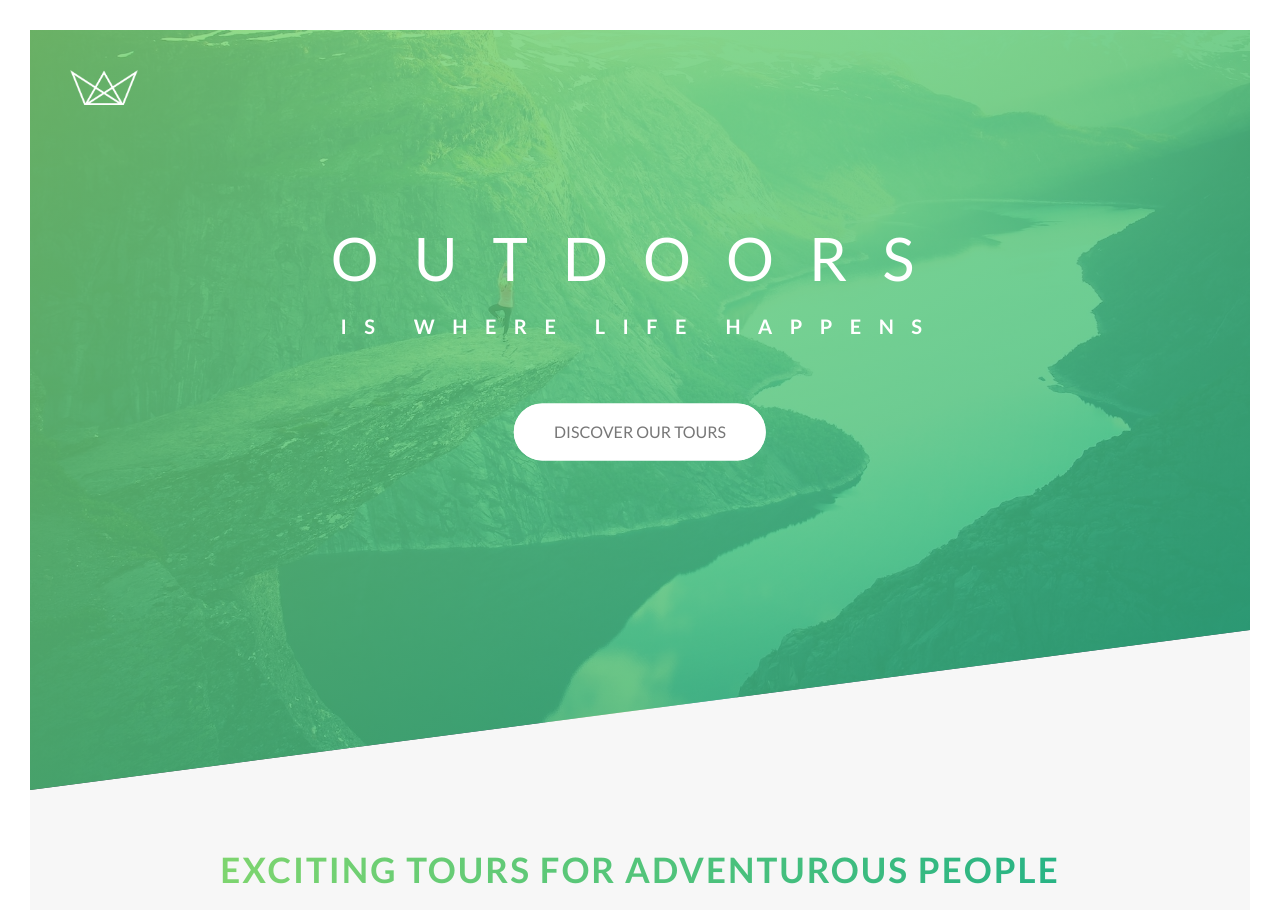
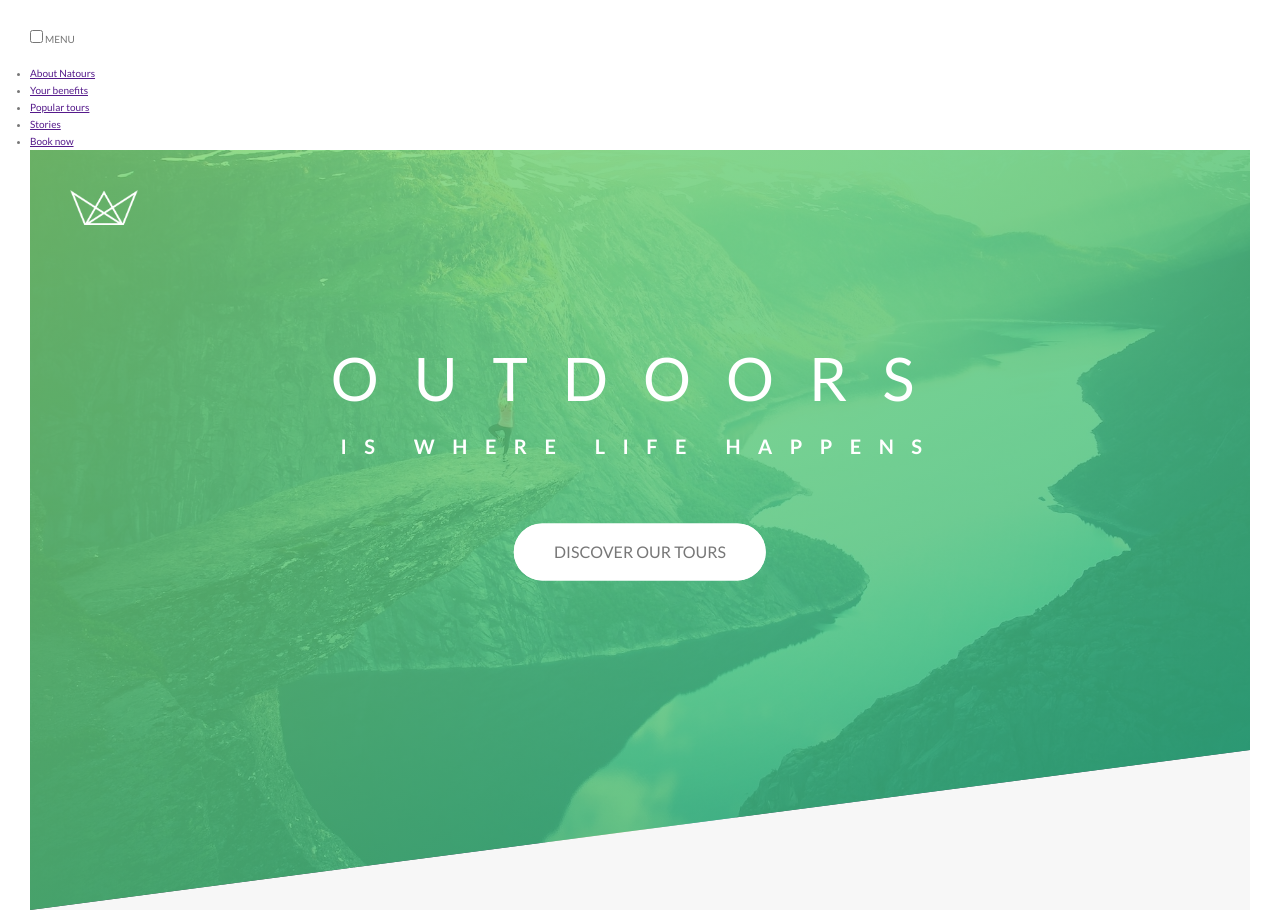
Before and after one commit to gkalarus/Natours, a website: page index.html in a window 1280 px wide. Shown: the top 910 px of the page. Drawn offline with Linux system fonts and the light colour scheme.

Commit message:
navigation section - html structure

```diff
--- a/index.html
+++ b/index.html
@@ -12,6 +12,34 @@
 
         <title>Natours | Exciting tours for adventurous people</title>
     </head>
+
+    <div class="navigation">
+        <input type="checkbox" class="navigation__checkbox" id="navi-toggle">
+        <label for="navi-toggle" class="navigation__button">MENU</label>
+
+        <div class="navigation__background">&nbsp;</div>
+
+        <nav class="navigation__nav">
+            <ul class="navigation__list">
+                <li class="navigation__item">
+                    <a href="" class="navigation__link">About Natours</a>
+                </li>
+                <li class="navigation__item">
+                    <a href="" class="navigation__link">Your benefits</a>
+                </li>
+                <li class="navigation__item">
+                    <a href="" class="navigation__link">Popular tours</a>
+                </li>
+                <li class="navigation__item">
+                    <a href="" class="navigation__link">Stories</a>
+                </li>
+                <li class="navigation__item">
+                    <a href="" class="navigation__link">Book now</a>
+                </li>
+            </ul>
+        </nav>
+    </div>
+
     <body>
         <header class="header">
             <div class="header__logo-box">
```
